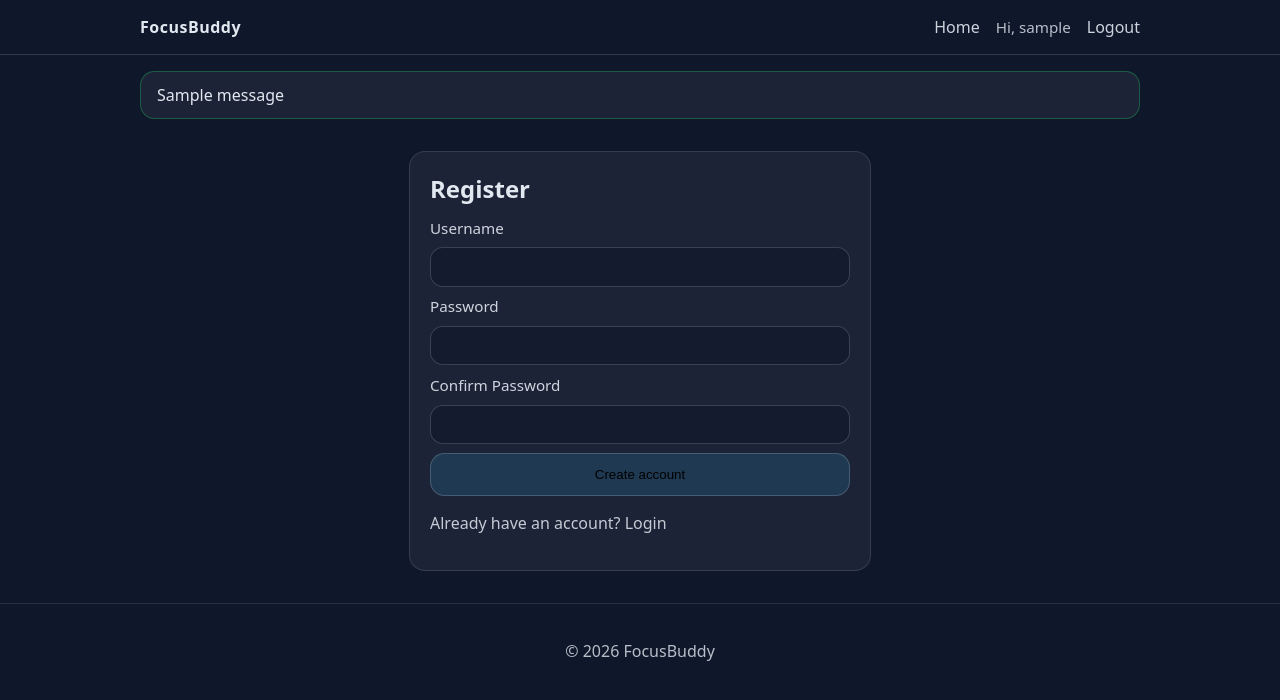
After one commit to Nikoliadis/Focus-Buddy, a Flask app: template templates/auth/register.html in a window 1280 px wide. The commit adds this page. Shown: the top 700 px of the page. Run offline with Flask 3, Linux system fonts and the light colour scheme; the template is opened without the code that fills it, so the values that code supplies are empty; the visitor is signed in with stand-in values (Sample User, id 1); tables that the repository leaves empty hold one stand-in row (values such as "Sample post"); one stand-in notice (Sample message) is shown.

Commit message:
Added Auth

```diff
--- a/app.py
+++ b/app.py
@@ -1,6 +1,7 @@
 from dotenv import load_dotenv
 load_dotenv()
 
+from auth import auth_bp
 from datetime import datetime
 from flask import Flask
 from config import Config
@@ -21,6 +22,7 @@ def create_app() -> Flask:
         return {"year": datetime.now().year}
 
     app.register_blueprint(main_bp)
+    app.register_blueprint(auth_bp)
 
     with app.app_context():
         db.create_all()
@@ -30,5 +32,6 @@ def create_app() -> Flask:
 
 app = create_app()
 
+
 if __name__ == "__main__":
     app.run(debug=True)
--- /dev/null
+++ b/auth/__init__.py
@@ -0,0 +1,5 @@
+from flask import Blueprint
+
+auth_bp = Blueprint("auth", __name__, template_folder="../templates")
+
+from . import routes
--- a/models/user.py
+++ b/models/user.py
@@ -6,3 +6,6 @@ class User(db.Model):
     id = db.Column(db.Integer, primary_key=True)
     username = db.Column(db.String(80), unique=True, nullable=False, index=True)
     password_hash = db.Column(db.String(255), nullable=False)
+
+    def __repr__(self) -> str:
+        return f"<User {self.username}>"
--- a/static/css/style.css
+++ b/static/css/style.css
@@ -7,11 +7,25 @@ a { color: inherit; text-decoration: none; }
 .skip-link:focus { left: 1rem; top: 1rem; background:#fff; color:#000; padding:.5rem; border-radius:.5rem; }
 
 .header { border-bottom: 1px solid rgba(226,232,240,.15); }
-.navbar { display:flex; align-items:center; justify-content:space-between; padding: 1rem 0; }
+.navbar { display:flex; align-items:center; justify-content:space-between; padding: 1rem 0; gap: 1rem; }
 .logo { font-weight: 800; letter-spacing: .5px; }
-.nav-links { list-style:none; display:flex; gap:1rem; margin:0; padding:0; }
+
+.nav-links { list-style:none; display:flex; align-items:center; gap:1rem; margin:0; padding:0; }
 .nav-links a { opacity:.9; }
+.nav-links a:hover { opacity: 1; }
 .nav-links a.active { opacity: 1; text-decoration: underline; }
+.nav-hello { opacity: .8; font-size: .95rem; }
+
+.flashes { margin: 1rem 0; display: grid; gap: .6rem; }
+.flash {
+  padding: .75rem 1rem;
+  border-radius: .9rem;
+  border: 1px solid rgba(226,232,240,.12);
+  background: rgba(226,232,240,.06);
+}
+.flash-error { border-color: rgba(248,113,113,.35); }
+.flash-success { border-color: rgba(34,197,94,.35); }
+.flash-info { border-color: rgba(56,189,248,.35); }
 
 .hero { padding: 4rem 0 2rem; }
 .hero h1 { font-size: clamp(2rem, 4vw, 3rem); margin: 0 0 .75rem; }
@@ -25,9 +39,32 @@ a { color: inherit; text-decoration: none; }
 .features { padding: 2rem 0 4rem; }
 .grid { display:grid; grid-template-columns: repeat(3, 1fr); gap: 1rem; }
 .card { background: rgba(226,232,240,.06); border: 1px solid rgba(226,232,240,.12); border-radius: 1rem; padding: 1rem; }
+
+.auth-card {
+  width: min(420px, 100%);
+  margin: 2rem auto;
+  padding: 1.25rem;
+  border-radius: 1rem;
+  background: rgba(226,232,240,.06);
+  border: 1px solid rgba(226,232,240,.12);
+}
+.auth-card h1 { margin: 0 0 .75rem; }
+.auth-card form { display: grid; gap: .6rem; margin-top: .8rem; }
+.auth-card label { font-size: .95rem; opacity: .9; }
+.auth-card input {
+  padding: .7rem .8rem;
+  border-radius: .8rem;
+  border: 1px solid rgba(226,232,240,.18);
+  background: rgba(15,23,42,.6);
+  color: inherit;
+}
+.auth-card input:focus { outline: 2px solid rgba(56,189,248,.35); outline-offset: 2px; }
+.muted { opacity: .85; margin-top: 1rem; }
+
 .footer { border-top: 1px solid rgba(226,232,240,.15); padding: 1.25rem 0; opacity: .8; text-align:center; }
 
 @media (max-width: 800px) {
   .grid { grid-template-columns: 1fr; }
   .actions { flex-direction: column; align-items: flex-start; }
+  .navbar { flex-direction: column; align-items: flex-start; }
 }
--- /dev/null
+++ b/templates/auth/register.html
@@ -0,0 +1,26 @@
+{% extends "base.html" %}
+{% block title %}Register | FocusBuddy{% endblock %}
+
+{% block content %}
+<section class="auth-card">
+  <h1>Register</h1>
+
+  <form method="post" action="{{ url_for('auth.register_post') }}">
+    <label for="username">Username</label>
+    <input id="username" name="username" autocomplete="username" required>
+
+    <label for="password">Password</label>
+    <input id="password" name="password" type="password" autocomplete="new-password" required>
+
+    <label for="confirm">Confirm Password</label>
+    <input id="confirm" name="confirm" type="password" autocomplete="new-password" required>
+
+    <button class="btn primary" type="submit">Create account</button>
+  </form>
+
+  <p class="muted">
+    Already have an account?
+    <a href="{{ url_for('auth.login_page') }}">Login</a>
+  </p>
+</section>
+{% endblock %}
--- a/templates/base.html
+++ b/templates/base.html
@@ -19,21 +19,49 @@
   <a class="skip-link" href="#main">Skip to content</a>
 
   <header class="header">
-    <nav class="navbar" aria-label="Main navigation">
+    <nav class="navbar container" aria-label="Main navigation">
       <a class="logo" href="{{ url_for('main.home') }}">FocusBuddy</a>
 
-      <a href="{{ url_for('main.home') }}"
-        class="{% if request.endpoint == 'main.home' %}active{% endif %}">
-        Home
-      </a>
+      <ul class="nav-links">
+        <li>
+          <a href="{{ url_for('main.home') }}"
+             class="{% if request.endpoint == 'main.home' %}active{% endif %}">
+            Home
+          </a>
         </li>
-        <li><a href="#" aria-disabled="true">Login</a></li>
-        <li><a href="#" aria-disabled="true">Register</a></li>
+
+        {% if session.get('user_id') %}
+          <li class="nav-hello">Hi, {{ session.get('username') }}</li>
+          <li><a href="{{ url_for('auth.logout') }}">Logout</a></li>
+        {% else %}
+          <li>
+            <a href="{{ url_for('auth.login_page') }}"
+               class="{% if request.endpoint in ['auth.login_page', 'auth.login_post'] %}active{% endif %}">
+              Login
+            </a>
+          </li>
+          <li>
+            <a href="{{ url_for('auth.register_page') }}"
+               class="{% if request.endpoint in ['auth.register_page', 'auth.register_post'] %}active{% endif %}">
+              Register
+            </a>
+          </li>
+        {% endif %}
       </ul>
     </nav>
   </header>
 
-  <main id="main">
+  <main id="main" class="container">
+    {% with messages = get_flashed_messages(with_categories=true) %}
+      {% if messages %}
+        <div class="flashes" role="status" aria-live="polite">
+          {% for category, msg in messages %}
+            <div class="flash flash-{{ category }}">{{ msg }}</div>
+          {% endfor %}
+        </div>
+      {% endif %}
+    {% endwith %}
+
     {% block content %}{% endblock %}
   </main>
 
```
Also changed, not shown: auth/routes.py (added, +74 -0 lines), auth/service.py (added, +26 -0 lines), templates/auth/login.html (added, +23 -0 lines).
